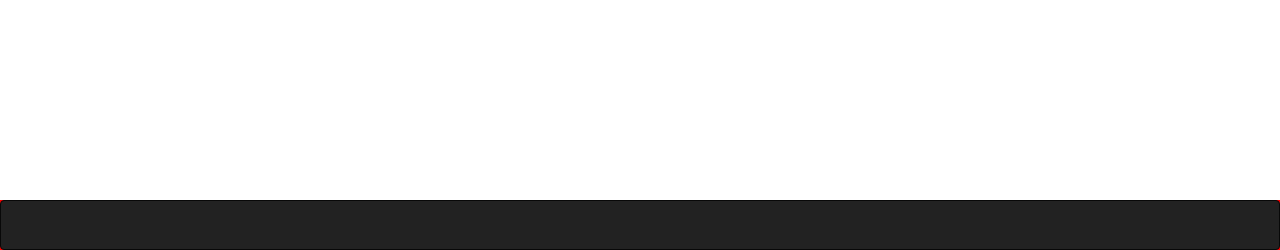
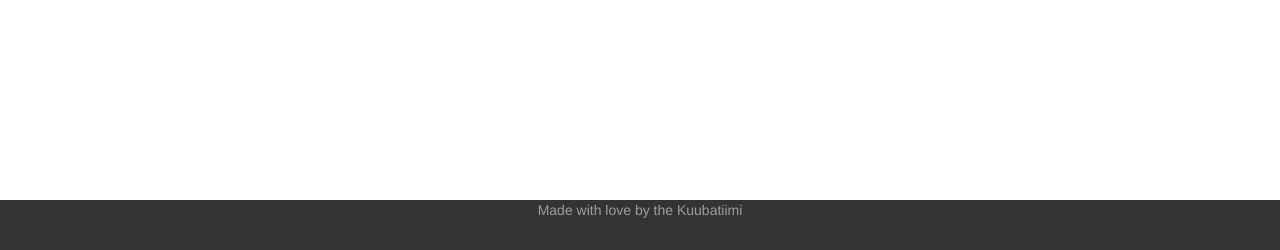
Before and after one commit to khenriksson/wsd-gameshop, a Django app: page /webshop/ in a window 1280 px wide. Shown: the part 550-800 px from the top of the page. Run offline with Django 3.2, Linux system fonts and the light colour scheme; data comes from the database, SQL or seed files in the repository; some libraries are stand-ins or nearby versions.

Commit message:
Made changes to footer now staying at the bottom, base template as well

```diff
--- a/webshop/static/webshop/style.css
+++ b/webshop/static/webshop/style.css
@@ -11,7 +11,7 @@ nav {
 
 html,
 body {
-  height: 100vh;
+  height: 100%;
 }
 
 #page-content {
@@ -21,7 +21,7 @@ body {
 #sticky-footer {
   flex-shrink: none;
 }
-footer {
+/* footer {
   position: fixed;
   height: 50px;
   background-color: red;
@@ -29,6 +29,23 @@ footer {
   left: 0px;
   right: 0px;
   margin-bottom: 0px;
+} */
+
+#container{
+    min-height:100%;
+}
+
+#main {
+    overflow: auto;
+    padding-bottom: 100px;
+}
+
+#footer {
+    background-color: #333;
+    position: relative;
+    height: 50px;
+    margin-top: -50px;
+    clear: both;
 }
 
 /* Other Classes for Page Styling */
--- a/webshop/templates/base.html
+++ b/webshop/templates/base.html
@@ -37,7 +37,10 @@
 
   <body>
     <div id="container">
-      {% include "webshop/navigation.html" %} {% block content %} {% endblock %}
+      <div id="main">
+        {% include "webshop/navigation.html" %} {% block content %}
+        {% endblock %}
+      </div>
     </div>
     {% include "webshop/footer.html" %}
   </body>
--- a/webshop/templates/webshop/footer.html
+++ b/webshop/templates/webshop/footer.html
@@ -1,4 +1,4 @@
-<footer id="sticky-footer" class="py-4 bg-dark text-white-50">
+<!-- <footer id="sticky-footer" class="py-4 bg-dark text-white-50">
   <nav class="navbar navbar-inverse">
     <div class="container fluid">
       <div class="navbar-header">
@@ -14,3 +14,9 @@
     </div>
   </nav>
 </footer>
+
+ -->
+
+<footer id="footer">
+    <p style="color: #9D9D9D; text-align:center;">Made with love by the Kuubatiimi</p>
+</footer>
```
